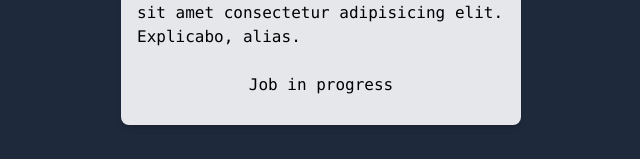
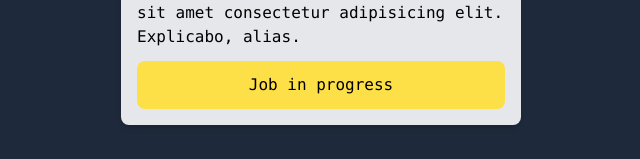
Before and after one commit to marcoarnulfo/interview-kata, a Next.js app: page / in a window 1280 px wide. Shown: the part 485-644 px from the top of the page, without its empty margins (319-959 px from the left). Built offline with nearby package versions, Linux system fonts and the light colour scheme; no server answers.

Commit message:
move functions in home for vercel

```diff
--- a/app/page.tsx
+++ b/app/page.tsx
@@ -1,11 +1,36 @@
 "use client";
 import { Status } from "@/types/response.status";
-import { getStatusBackground, getStatusText } from "@/utils/status.utils";
 import Image from "next/image";
 import { useEffect, useState } from "react";
 
 export default function Home() {
 
+  // return the bg color class based on the status
+function getStatusBackground(status: string): string {
+  switch (status) {
+      case Status.Success:
+          return 'bg-green-300';
+      case Status.Pending:
+          return 'bg-yellow-300';
+      case Status.Error:
+          return 'bg-red-300';
+      default:
+          return 'bg-yellow-300';
+  }
+}
+// return the text color class based on the status
+function getStatusText(status: string): string {
+  switch (status) {
+      case Status.Success:
+          return 'Job completed!';
+      case Status.Pending:
+          return 'Job in progress';
+      case Status.Error:
+          return 'Service currently unaviable.';
+      default:
+          return 'Job in progress';
+  }
+}
 
   // set initial status to pending
   const [status, setStatus] = useState(Status.Pending)
```
